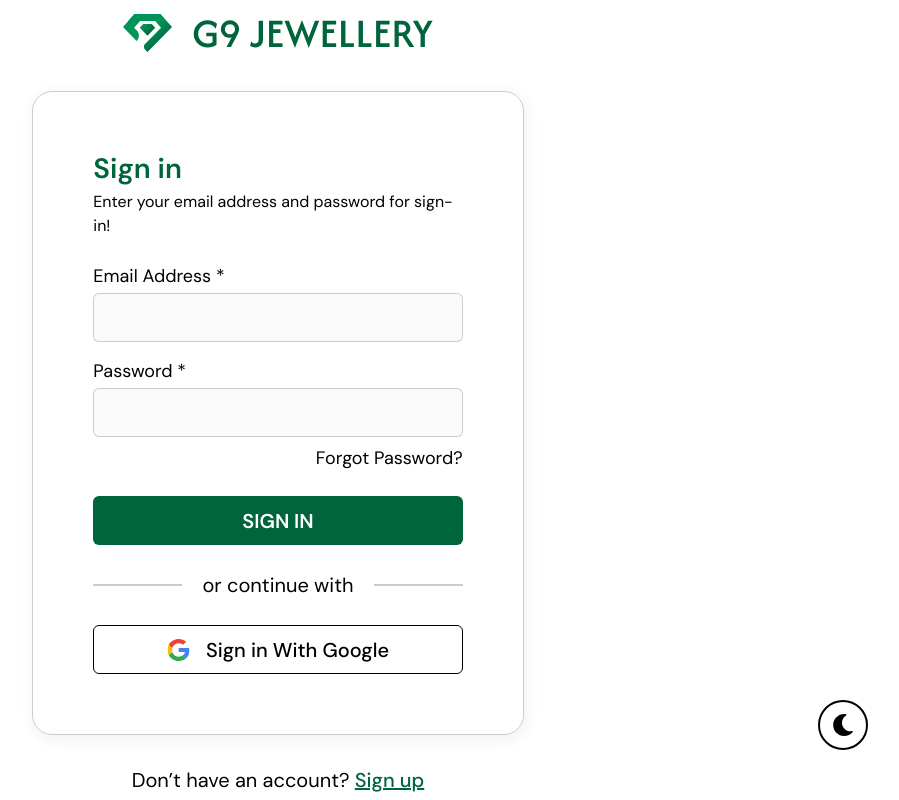
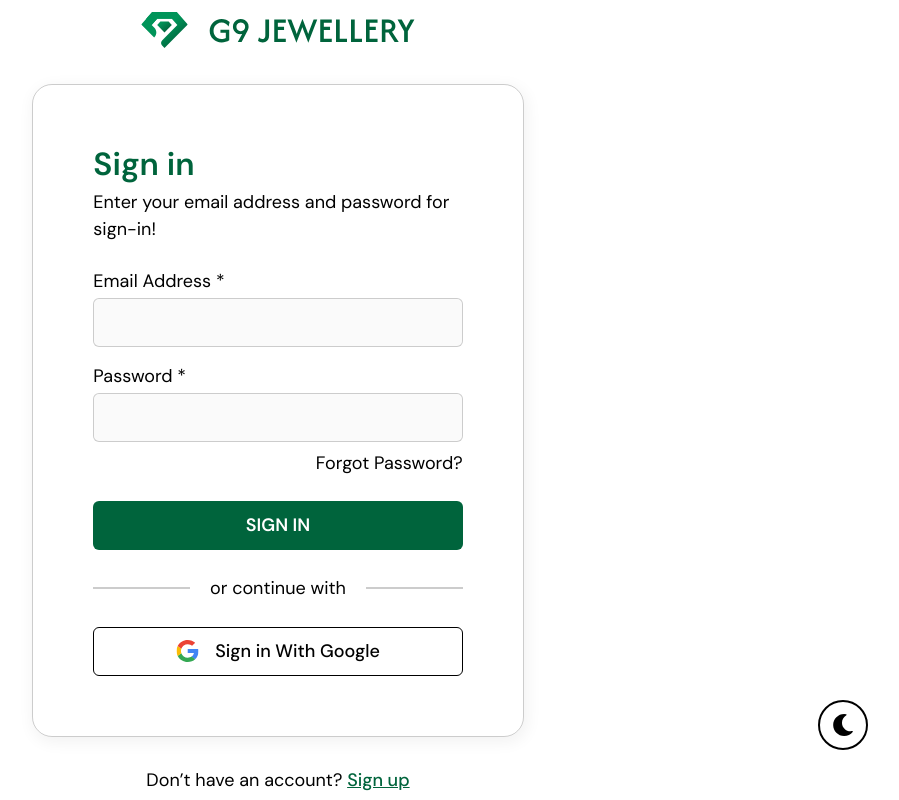
Before and after one commit to Prashant-Codebuzz/g9-jewellery, a React (Vite) app: page / in a window 1280 px wide. Shown: the whole page, without its empty margins (362-1261 px from the left). Built offline with nearby package versions, Linux system fonts and the light colour scheme.

Commit message:
fonts changes

```diff
--- a/src/components/otp-Verification/OtpVerification.jsx
+++ b/src/components/otp-Verification/OtpVerification.jsx
@@ -141,7 +141,8 @@
                                                 // id={`otp-${index}`}
                                                 id={`otp-input-${index}`}
                                                 name="otp"
-                                                className="form-control"
+                                                // className="form-control"
+                                                className={`form-control ${digit ? "filled" : ""}`}
                                                 value={digit}
                                                 onChange={(e) => handleChange(e, index)}
                                                 onKeyDown={(e) => handleBackspace(e, index)}
--- a/src/css/App.scss
+++ b/src/css/App.scss
@@ -45,7 +45,7 @@
 
     font-family: $dm-sans;
     font-weight: 600;
-    font-size: 20px;
+    font-size: 18px; //20px
     color: $white1;
 
     padding-block: 10px;
--- a/src/css/variables.scss
+++ b/src/css/variables.scss
@@ -18,6 +18,7 @@
     --input-bg: #00000005;
     --placeholder-color: #313131;
     --form-shadow: #0000000D;
+    --otp-color: #00643C;
 }
 
 
@@ -30,12 +31,12 @@
     --input-bg: #FFFFFF05;
     --placeholder-color: #313131;
     --form-shadow: #FFFFFF0D;
+    --otp-color: #ffffff;
 }
 
 
 /* -- Font-Family -- */
-$dm-sans : 'DM Sans',
-sans-serif;
+$dm-sans : 'DM Sans', sans-serif;
 
 
 /* -- Color -- */
@@ -58,3 +59,4 @@
 $input-bg: var(--input-bg);
 $placeholder-color: var(--placeholder-color);
 $form-shadow: var(--form-shadow);
+$otp-color: var(--otp-color);
--- a/src/pages/authentication/Authentication.scss
+++ b/src/pages/authentication/Authentication.scss
@@ -35,7 +35,7 @@
                         font-size: 22px;
                         color: $main-color;
 
-                        &:focus {
+                        &:focus, &.filled {
                             border: 1px solid $main-color;
                         }
                     }
@@ -92,7 +92,7 @@
             h2 {
                 font-family: $dm-sans;
                 font-weight: 600;
-                font-size: 28px;
+                font-size: 32px; //28px
                 color: $main-color;
                 margin-bottom: 5px;
             }
@@ -100,7 +100,7 @@
             p {
                 font-family: $dm-sans;
                 font-weight: 400;
-                font-size: 16px;
+                font-size: 18px; //16px
                 color: $black;
                 margin-bottom: 0;
             }
@@ -134,6 +134,7 @@
 
             .form-check {
                 .form-check-input {
+                    background-color: $input-bg;
                     border: $border;
                     width: 20px;
                     height: 20px;
@@ -142,7 +143,7 @@
                     position: relative;
 
                     &:checked {
-                        background-color: $main-color;
+                        border-color: $main-color;
                         --bs-form-check-bg-image: none;
 
                         &::before {
@@ -155,8 +156,8 @@
                         position: absolute;
                         top: 3px;
                         left: 3px;
-                        width: 10px;
-                        height: 10px;
+                        width: 12px;
+                        height: 12px;
                         background-color: $main-color;
                         border-radius: 50%;
                         display: none;
@@ -172,7 +173,7 @@
                 }
 
                 .form-check-input:checked+.form-check-label {
-                    color: var(--blue);
+                    // color: $main-color;
                 }
             }
 
@@ -197,7 +198,7 @@
                 p {
                     font-family: $dm-sans;
                     font-weight: 400;
-                    font-size: 20px;
+                    font-size: 18px; //20px
                     color: $black;
                     margin-inline: 20px;
                     white-space: nowrap;
@@ -221,7 +222,7 @@
 
         font-family: $dm-sans;
         font-weight: 400;
-        font-size: 20px;
+        font-size: 18px; //20px
         color: $black;
 
         a {
```
Also changed, not shown: src/assets/images/authentication/logo.svg, src/assets/images/authentication/logo0.svg (added).
